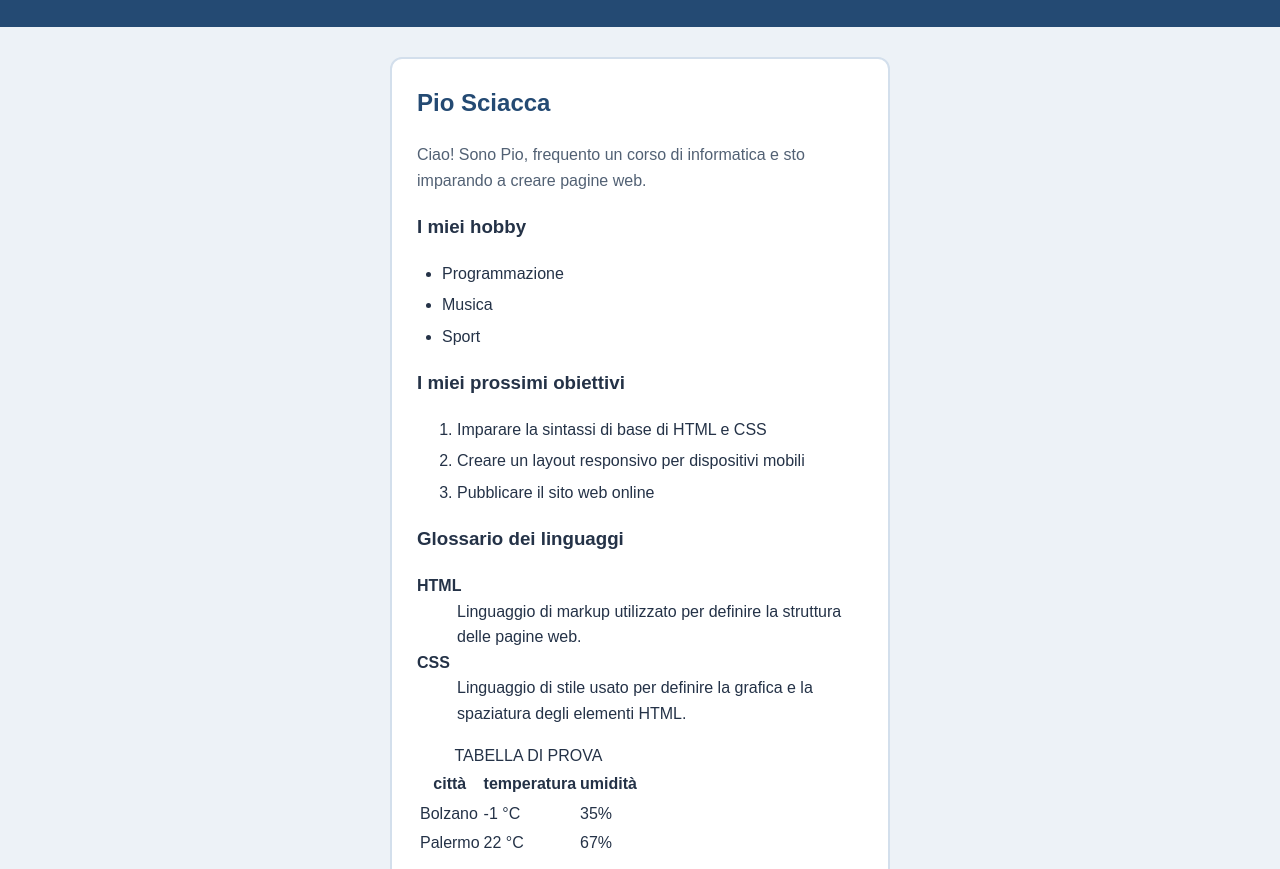
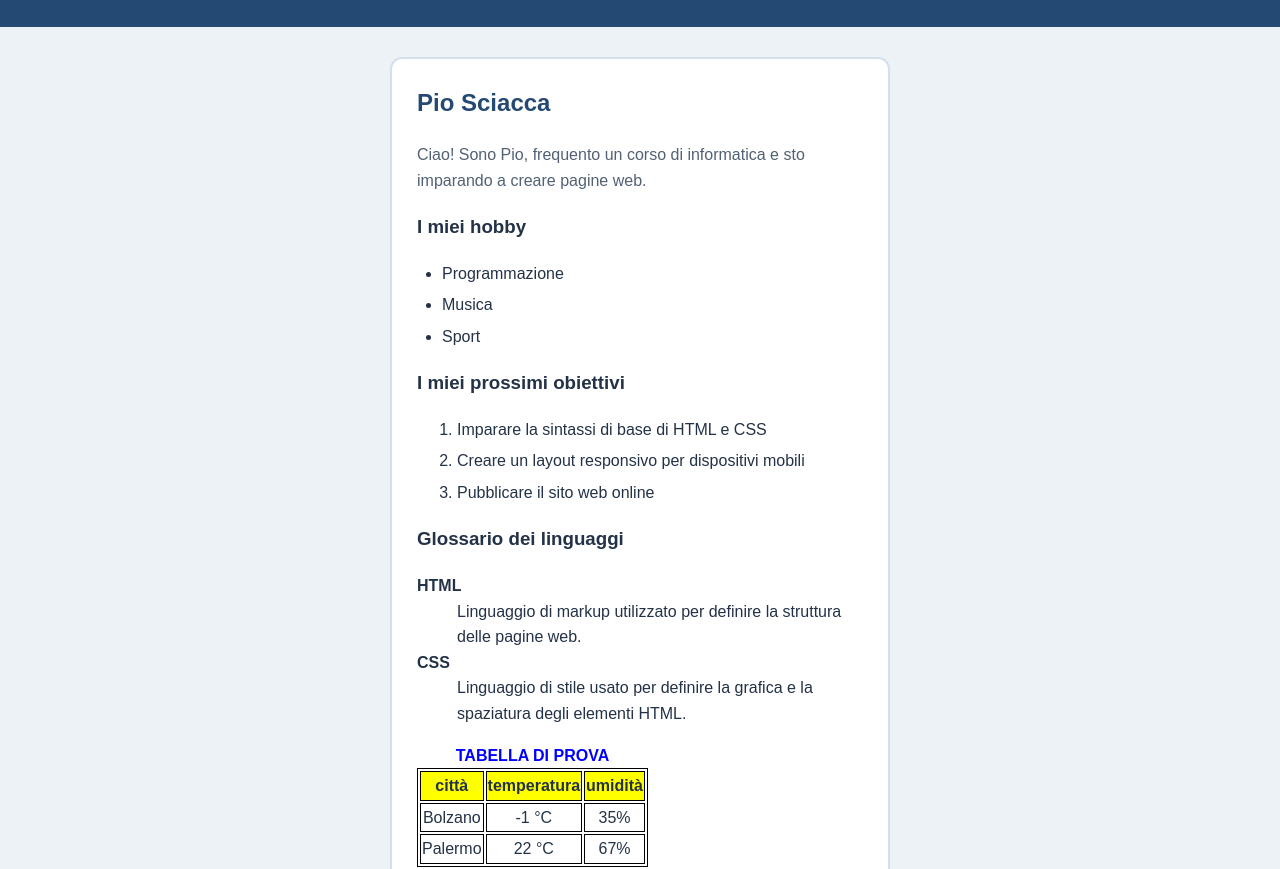
Before and after one commit to sciaccamattia2010-lab/laboratorio-html, a plain HTML site: page index.html in a window 1280 px wide. Shown: the part 118-987 px from the top of the page. Drawn offline with Linux system fonts and the light colour scheme.

Commit message:
Update style.css

```diff
--- a/style.css
+++ b/style.css
@@ -92,8 +92,8 @@ footer {
     text-align: center;
     font-size: 14px;
     color: #526174;
-
- table, th, td {border: 1px solid black;}
-caption {font-weight:bold; color: blue;}
-th {background-color: pink;}
-td {text-align: center;}
+}
+table, th, td {border: 1px solid black;}
+    caption {font-weight:bold; color: blue}
+    th {background-color: yellow;}
+    td {text-align: center;}
```
